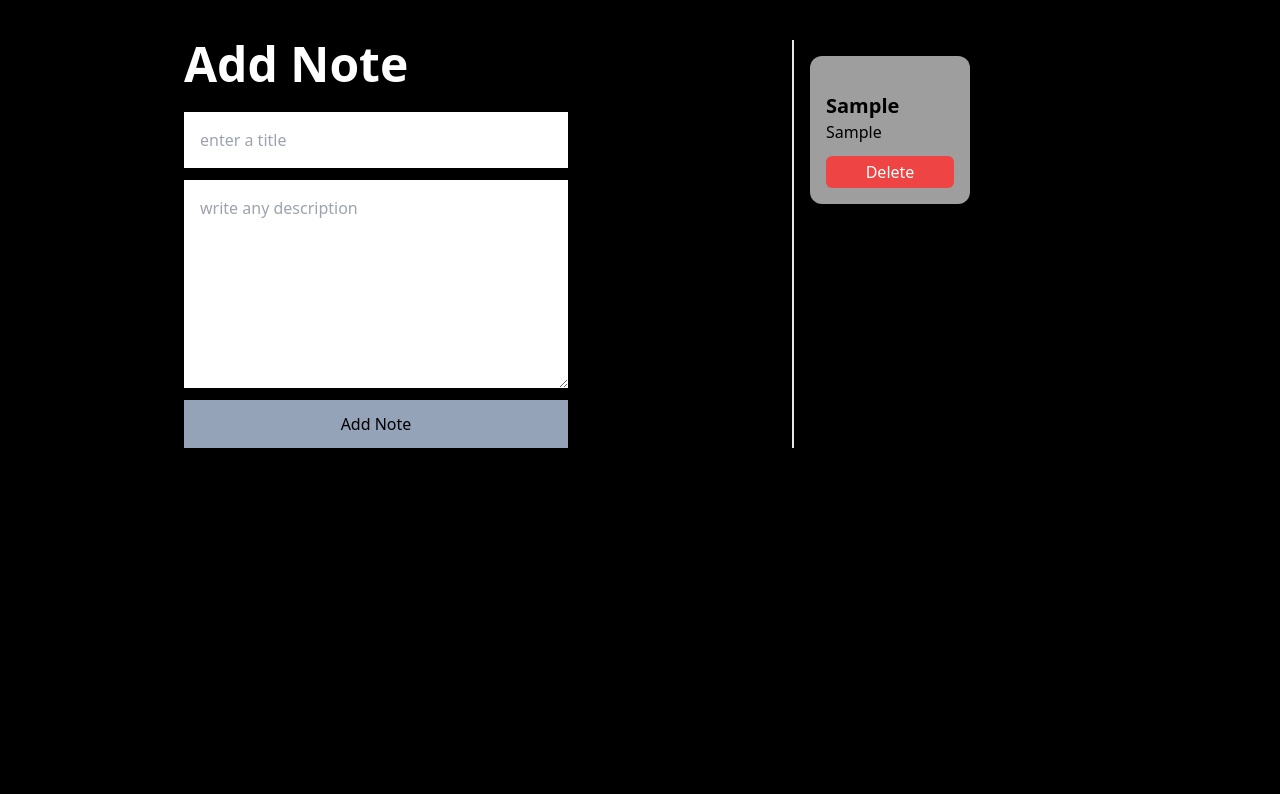
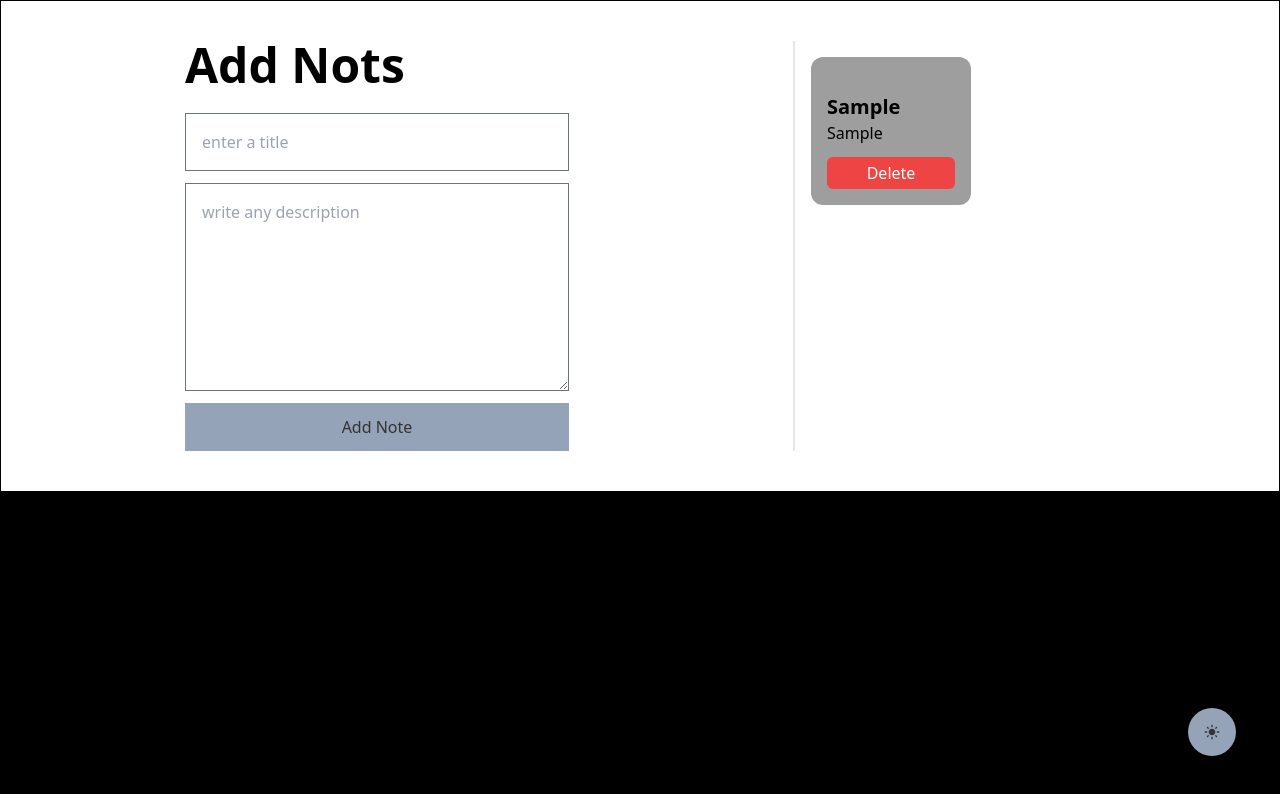
Before and after one commit to DevUsaid/note-app, a React (Vite) app: page / in a window 1280 px wide. Both pictures are taken after typing "Sample", "Sample" into the empty fields and a click on the button "Add Note". Shown: the top 794 px of the page. Built offline with nearby package versions, Linux system fonts and the light colour scheme; grey boxes are pictures that could not be loaded.

Commit message:
Add dark mode feature and control rendering using useMemo

```diff
--- a/src/App.jsx
+++ b/src/App.jsx
@@ -1,125 +1,39 @@
-import React, { useEffect, useState,useRef} from 'react'
+import React, { useState } from 'react'
+import NoteApp from './components/Noteapp';
+import { createContext } from "react";
 
 
-
-// useState
-const App = () => {
-  const [title, setTitle] = useState("")
-  const [description, setDescription] = useState("")
-  const [task, setTask] = useState([])
-
-  //useRef
-  const noteRefs = useRef([])
+export const ThemeContext = createContext();
 
 
+const App = () => {
 
-  // useEffect
-
-  // local storage
-  // Load tasks from localStorage on mount
-    useEffect(() => {
-    const storage = localStorage.getItem("copyObject")
-    if (storage) {
-      setTask(JSON.parse(storage))
-    }
-  }, [])
-
-  // Save tasks to localStorage whenever task changes//
-  useEffect(() => {
-    localStorage.setItem("copyObject", JSON.stringify(task))
-  }, [task])
+   const [theme,setTheme] = useState('light')
 
 
+   // function dark mode
+   const toggleFunction =()=>{
+    if(theme==='light'){
+      setTheme('dark')
+    }else{
+      setTheme('light')
+    }
+   }
 
-  const stopFormload = (e) => {
-    e.preventDefault()
-    setTask([...task, { title, description }])
-    setTitle('')
-    setDescription('')
-  }
 
-  const deletNote = (indx) => {
-    setTask(task.filter((_, i) => i !== indx))
-  }
+  return (
+    <div>
+      <ThemeContext.Provider value={{theme,toggleFunction}}>
 
-   return (
-    <div className="flex m-10 gap-56 overflow-hidden">
+        <div style={{color: theme === "light" ? "#333" : "#fff",
+         border: theme === "light" ? "1px solid #000" : "1px solid #fff",
+         backgroundColor: theme === "light" ? "#fff" : "#333"}}>
 
-      {/* FORM */}
-      <form className="flex flex-col gap-3 w-96 ml-36" onSubmit={stopFormload}>
-        <h2 className="font-bold text-5xl text-white pb-3">Add Note</h2>
-
-        <input
-          className="p-4 w-96 outline-none"
-          type="text"
-          placeholder="enter a title"
-          value={title}
-          onChange={(e) => setTitle(e.target.value)}
-        />
-
-        <textarea
-          className="p-4 h-52 outline-none"
-          placeholder="write any description"
-          value={description}
-          onChange={(e) => setDescription(e.target.value)}
-        />
-
-        <button className="bg-slate-400 p-3">Add Note</button>
-      </form>
-
-      {/* NOTES */}
-      <div className="border-l-2 p-4">
-        <div className="flex flex-row flex-wrap gap-4">
-
-          {task.map((elem, indx) => {
-
-            // 🔹 ref init
-            if (!noteRefs.current[indx]) {
-              noteRefs.current[indx] = React.createRef()
-            }
-
-            return (
-              <div
-                key={indx}
-                ref={noteRefs.current[indx]}
-                tabIndex={0}
-                onClick={() => noteRefs.current[indx].current.focus()}
-                style={{
-                  backgroundImage:
-                    "url(https://static.vecteezy.com/system/resources/previews/037/152/677/non_2x/sticky-note-paper-background-free-png.png)"
-                }}
-                className="
-                  flex flex-col w-40 pt-9 pb-4 px-4 rounded-xl
-                  bg-cover text-black cursor-pointer
-
-                  focus:outline-none
-                  focus:ring-4
-                  focus:ring-blue-500
-                  focus:ring-offset-2
-                "
-              >
-                <h2 className="text-xl font-bold">{elem.title}</h2>
-                <p>{elem.description}</p>
-
-                <button
-                  onClick={(e) => {
-                    e.stopPropagation()
-                    deletNote(indx)
-                  }}
-                  className="bg-red-500 px-2 py-1 mt-3 rounded-md text-white"
-                >
-                  Delete
-                </button>
-              </div>
-            )
-          })}
-
+        <NoteApp />
         </div>
-      </div>
+      </ThemeContext.Provider>
     </div>
   )
 }
 
 export default App
-
-// note app
--- /dev/null
+++ b/src/components/Noteapp.jsx
@@ -0,0 +1,179 @@
+import React, { useEffect, useState,useRef, useContext, useMemo} from 'react'
+import {ThemeContext} from '../App'
+import { MdLightMode } from "react-icons/md";
+import { MdDarkMode } from "react-icons/md";
+
+
+
+
+// useState
+const NoteApp = () => {
+  const [title, setTitle] = useState("")
+  const [description, setDescription] = useState("")
+  const [task, setTask] = useState([])
+
+
+
+
+
+  const noteRefs = useRef([])
+
+
+
+  // theme code
+  const {toggleFunction, theme} = useContext(ThemeContext)
+
+
+
+
+  //useMemo
+   const totalNotes = useMemo(() => {
+   return task.length
+},
+[task])
+
+//useMeomo heading color
+const headingColor = useMemo(() =>
+{return theme==='light'?'text-black':'text-white'}
+  , [theme])
+
+//useMemo
+const note = useMemo(() => {
+  console.log("running");
+
+  return task.map(n=>n.title)
+  }
+  , [task])
+
+
+
+  // useEffect
+
+  // local storage
+  // Load tasks from localStorage on mount
+  useEffect(() => {
+    const storage = localStorage.getItem("copyObject")
+    if (storage) {
+      setTask(JSON.parse(storage))
+    }
+  }, [])
+
+  // Save tasks to localStorage whenever task changes//
+  useEffect(() => {
+    localStorage.setItem("copyObject", JSON.stringify(task))
+  }, [task])
+
+
+
+  const stopFormload = (e) => {
+    e.preventDefault()
+    setTask([...task, { title, description }])
+    setTitle('')
+    setDescription('')
+  }
+
+  const deletNote = (indx) => {
+    setTask(task.filter((_, i) => i !== indx))
+  }
+
+
+
+
+  console.log("Current theme:", theme);
+
+
+
+
+   return (
+    <div className="flex m-10 gap-56 overflow-hidden">
+
+      {/* FORM */}
+
+      <form className="flex flex-col gap-3 w-96 ml-36 " onSubmit={stopFormload}>
+       <h2 className={`font-bold text-5xl pb-3 ${headingColor}`}
+       >Add Nots
+</h2>
+
+
+        <input
+          className="p-4 w-96 outline-none border text-black border-gray-500"
+
+          type="text"
+          placeholder="enter a title"
+          value={title}
+          onChange={(e) => setTitle(e.target.value)}
+        />
+
+        <textarea
+          className="p-4 h-52 outline-none text-black border border-gray-500"
+          placeholder="write any description"
+          value={description}
+          onChange={(e) => setDescription(e.target.value)}
+        />
+
+        <button className="bg-slate-400 p-3">Add Note</button>
+      </form>
+
+      {/* NOTES */}
+      <div className="border-l-2 p-4">
+        <div className="flex flex-row flex-wrap gap-4">
+
+          {task.map((elem, indx) => {
+
+            // 🔹 ref init
+            if (!noteRefs.current[indx]) {
+              noteRefs.current[indx] = React.createRef()
+            }
+
+            return (
+              <div
+                key={indx}
+                ref={noteRefs.current[indx]}
+                tabIndex={0}
+                onClick={() => noteRefs.current[indx].current.focus()}
+                style={{
+                  backgroundImage:
+                    "url(https://static.vecteezy.com/system/resources/previews/037/152/677/non_2x/sticky-note-paper-background-free-png.png)"
+                }}
+                className="
+                  flex flex-col w-40 pt-9 pb-4 px-4 rounded-xl
+                  bg-cover text-black cursor-pointer
+
+                  focus:outline-none
+                  focus:ring-4
+                  focus:ring-blue-500
+                  focus:ring-offset-2
+                "
+              >
+                <h2 className="text-xl font-bold">{elem.title}</h2>
+                <p>{elem.description}</p>
+
+                <button
+                  onClick={(e) => {
+                    e.stopPropagation()
+                    deletNote(indx)
+                  }}
+                  className="bg-red-500 px-2 py-1 mt-3 rounded-md text-white"
+                >
+                  Delete
+                </button>
+              </div>
+            )
+          })}
+        </div>
+         <div className='flex bottom-11 right-11 fixed '>
+           <button onClick={toggleFunction}
+           className='bg-slate-400 p-4 rounded-3xl'
+           >{theme==='light'?<MdLightMode />:<MdDarkMode />}</button>
+
+      </div>
+      </div>
+
+    </div>
+
+  )
+}
+
+export default NoteApp
+
+// note app
--- /dev/null
+++ b/src/components/UseRef.jsx
@@ -0,0 +1,18 @@
+import React from 'react'
+
+const useRef = () => {
+
+   let changRef = useRef()
+
+   let chnagecolor = function(){
+     changRef.style.backGround.color="orange"
+   }
+  return (
+    <div>
+      <button  ref={changRef} className='bg-blue-300 p-3'>Chnage Color</button>
+      <button onClick={chnagecolor} className='bg-slate-400 p-3 '>Click and chnage color an other button</button>
+    </div>
+  )
+}
+
+export default useRef
```
